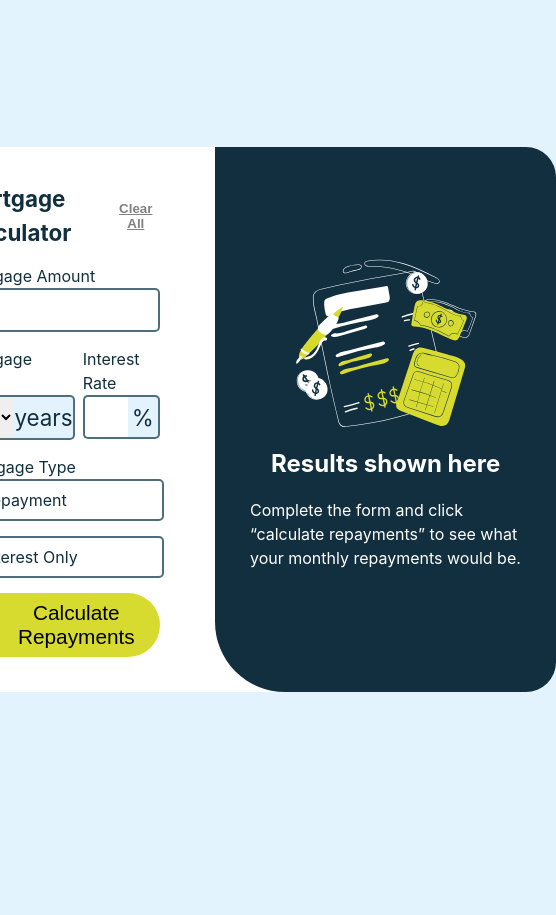
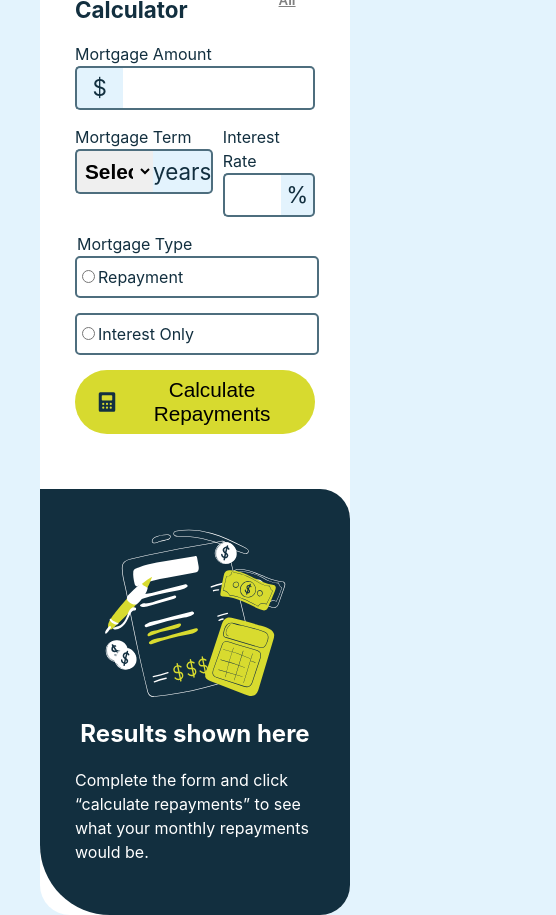
Before and after one commit to mathematiCode/mortgage-calculator, a React (Vite) app: page / in a window 390 px wide. Shown: the whole page, 556 px wide, since content can reach past the window. Before the commit the page ends 844 px from the top, so only its background shows below. Built offline with nearby package versions, Linux system fonts and the light colour scheme.

Commit message:
added active states with :focus

```diff
--- a/src/App.css
+++ b/src/App.css
@@ -16,6 +16,15 @@
   gap: 20px;
   width: clamp(800px, 900px, 900px);
   text-align: left;
+}
+
+@media (max-width: 900px) {
+  .main {
+    display: flex;
+    flex-direction: column;
+    gap: 20px;
+    width: 100%;
+  }
 }
 
 form {
@@ -84,6 +93,7 @@ input[type='number'],
 select {
   font-size: 1.3rem;
   padding-block: 8px;
+  padding-inline: 4px;
   font-weight: 600;
   width: 100%;
   border: solid var(--secondary-700) 2px;
@@ -103,10 +113,23 @@ select[value='none'] {
 
 .amount-container > input {
   width: 100%;
-  padding-left: 25px;
   border-left: none;
   border-top-left-radius: 0px;
   border-bottom-left-radius: 0px;
+}
+
+.amount-container:focus-within > input,
+.interest-container:focus-within > input,
+.term-container:focus-within > select {
+  outline: none;
+  border: solid var(--lime-500) 2px;
+}
+
+.amount-container:focus-within > div,
+.interest-container:focus-within > div,
+.term-container:focus-within > div {
+  background-color: var(--lime-500);
+  border: solid var(--lime-500) 2px;
 }
 
 .interest-container > input,
@@ -197,7 +220,6 @@ fieldset {
   border-radius: 30px;
   border-top-left-radius: 0px;
   border-bottom-left-radius: 70px;
-  width: 100%;
   flex-grow: 1;
   color: var(--white);
 }
--- a/src/App.jsx
+++ b/src/App.jsx
@@ -2,6 +2,9 @@ import { useState } from 'react';
 import './App.css';
 import CompletedResults from './components/CompletedResults';
 import IncompleteResults from './components/IncompleteResults';
+import AmountInput from './components/AmountInput';
+import TermInput from './components/TermInput';
+import InterestInput from './components/InterestInput';
 import { mortgageCalculator } from '@jdizm/finance-calculator';
 
 function App() {
@@ -85,54 +88,15 @@ function App() {
             Clear All
           </button>
         </div>
-        <label htmlFor="mortgageAmount" className="label-on-top">
-          Mortgage Amount
-          <div className="amount-container">
-            <div className="front-unit">$</div>
-            <input
-              type="number"
-              id="mortgageAmount"
-              value={amount}
-              onChange={event => setAmount(event.target.value)}
-            />
-          </div>
-        </label>
+        <AmountInput amount={amount} setAmount={setAmount}></AmountInput>
 
         <div className="flex-horizontal">
-          <label htmlFor="mortgage-term" className="label-on-top">
-            Mortgage Term
-            <div className="term-container">
-              <select
-                id="mortgage-term"
-                value={term}
-                onChange={event => setTerm(event.target.value)}
-              >
-                <option value="none">Select Term</option>
-                <optgroup label="term-options">
-                  <option value="5">5</option>
-                  <option value="10">10</option>
-                  <option value="15">15</option>
-                  <option value="20">20</option>
-                  <option value="30">30</option>
-                </optgroup>
-              </select>
-              <div id="years-unit" className="back-unit">
-                years
-              </div>
-            </div>
-          </label>
-          <label htmlFor="interestRate" className="label-on-top">
-            Interest Rate
-            <div className="interest-container">
-              <input
-                type="number"
-                id="interestRate"
-                value={interestRate}
-                onChange={event => setInterestRate(event.target.value)}
-              />
-              <div className="back-unit">%</div>
-            </div>
-          </label>
+          <TermInput term={term} setTerm={setTerm}></TermInput>
+
+          <InterestInput
+            interestRate={interestRate}
+            setInterestRate={setInterestRate}
+          />
         </div>
 
         <fieldset>
--- /dev/null
+++ b/src/components/AmountInput.jsx
@@ -0,0 +1,31 @@
+/* eslint-disable react/prop-types */
+import { useState } from 'react';
+
+function AmountInput({ amount, setAmount }) {
+  const [amountStatus, setAmountStatus] = useState('inactive');
+
+  function handleInput(event) {
+    if (1000000000 > event.target.value > 0) {
+      setAmount(event.target.value);
+    } else {
+      setAmountStatus('error');
+    }
+    setAmount(event.target.value);
+  }
+  return (
+    <label htmlFor="mortgageAmount" className="label-on-top">
+      Mortgage Amount
+      <div className="amount-container" data-status={amountStatus}>
+        <div className="front-unit">$</div>
+        <input
+          type="number"
+          id="mortgageAmount"
+          value={amount}
+          onChange={event => handleInput(event)}
+        />
+      </div>
+    </label>
+  );
+}
+
+export default AmountInput;
--- /dev/null
+++ b/src/components/InterestInput.jsx
@@ -0,0 +1,23 @@
+/* eslint-disable react/prop-types */
+function InterestInput({ interestRate, setInterestRate }) {
+  return (
+    <label htmlFor="interestRate" className="label-on-top">
+      Interest Rate
+      <div className="interest-container">
+        <input
+          type="number"
+          id="interestRate"
+          value={interestRate}
+          onChange={event => {
+            if (event.target.value >= 0 && event.target.value <= 100) {
+              setInterestRate(event.target.value);
+            }
+          }}
+        />
+        <div className="back-unit">%</div>
+      </div>
+    </label>
+  );
+}
+
+export default InterestInput;
--- /dev/null
+++ b/src/components/TermInput.jsx
@@ -0,0 +1,30 @@
+/* eslint-disable react/prop-types */
+function TermInput({ term, setTerm }) {
+  return (
+    <label htmlFor="mortgage-term" className="label-on-top">
+      Mortgage Term
+      <div className="term-container">
+        <select
+          id="mortgage-term"
+          value={term}
+          onChange={event => setTerm(event.target.value)}
+        >
+          <option value="none">Select Term</option>
+          <optgroup label="term-options">
+            <option value="5">5</option>
+            <option value="10">10</option>
+            <option value="15">15</option>
+            <option value="20">20</option>
+            <option value="25">25</option>
+            <option value="30">30</option>
+          </optgroup>
+        </select>
+        <div id="years-unit" className="back-unit">
+          years
+        </div>
+      </div>
+    </label>
+  );
+}
+
+export default TermInput;
```
